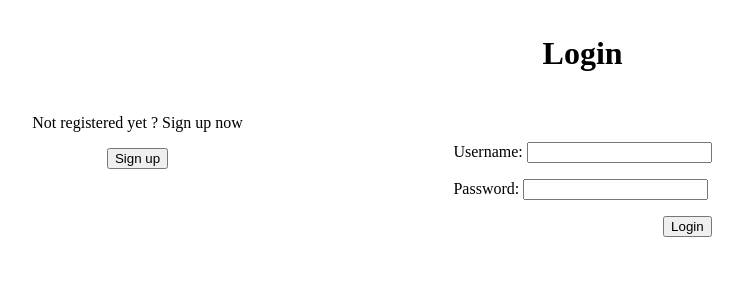
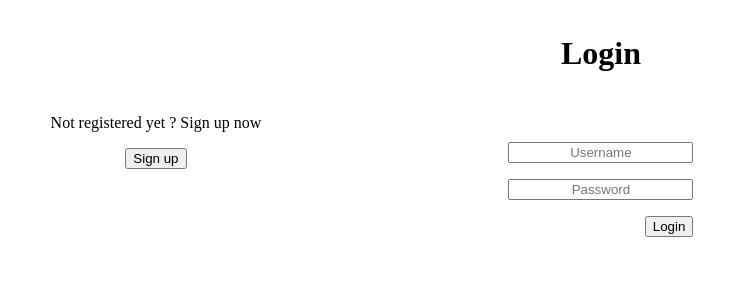
Before and after one commit to slv-improver/09_litreview, a Django app: page /login/ in a window 1280 px wide. Shown: the part 86-386 px from the top of the page, without its empty margins (268-1011 px from the left). Run offline with Django 4.2, Linux system fonts and the light colour scheme.

Commit message:
make label as placeholder in login & signup form

```diff
--- a/authentication/forms.py
+++ b/authentication/forms.py
@@ -4,10 +4,27 @@ from django.contrib.auth.forms import UserCreationForm
 
 
 class SignupForm(UserCreationForm):
+    def __init__(self, *args, **kwargs):
+        super().__init__(*args, **kwargs)
+
+        for field in self.fields:
+            self.fields[field].label = ''
+            self.fields[field].help_text = None
+            self.fields[field].widget.attrs.update({
+                'placeholder': field.capitalize(),
+            })
+
     class Meta(UserCreationForm.Meta):
         model = get_user_model()
         fields = ('username',)
 
 class LoginForm(forms.Form):
-    username = forms.CharField(max_length=63, label='Username')
-    password = forms.CharField(max_length=63, widget=forms.PasswordInput, label='Password')
+    username = forms.CharField(max_length=63, label='')
+    password = forms.CharField(max_length=63, widget=forms.PasswordInput, label='')
+
+    def __init__(self, *args, **kwargs):
+        super().__init__(*args, **kwargs)
+        for field in self.fields:
+            self.fields[field].widget.attrs.update({
+                'placeholder': field.capitalize(),
+            })
--- a/static/style.css
+++ b/static/style.css
@@ -9,8 +9,8 @@ a {
     text-align: right;
 }
 
-.helptext {
-    display: block;
+input::placeholder {
+    text-align: center;
 }
 
 .header {
```
